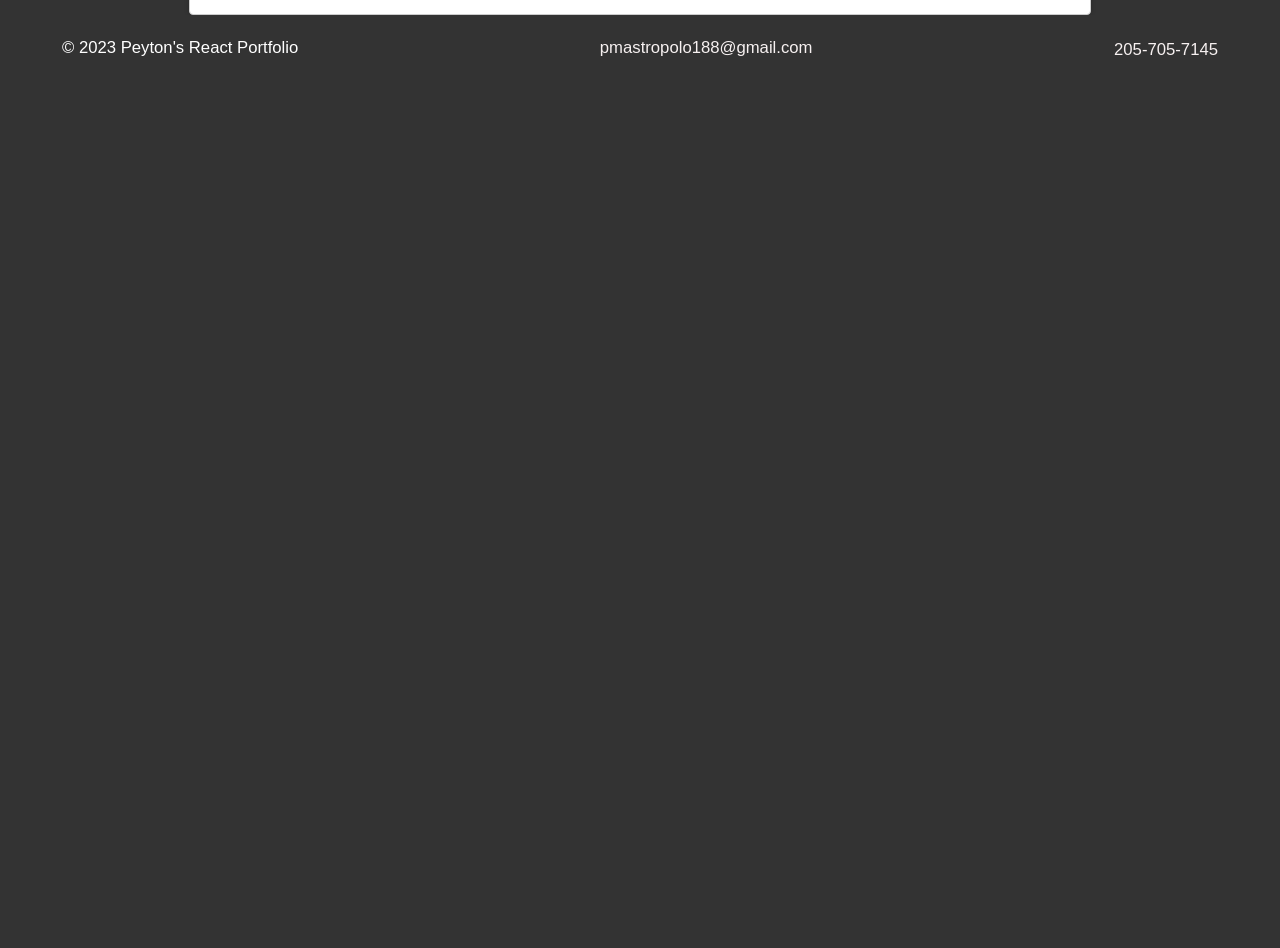
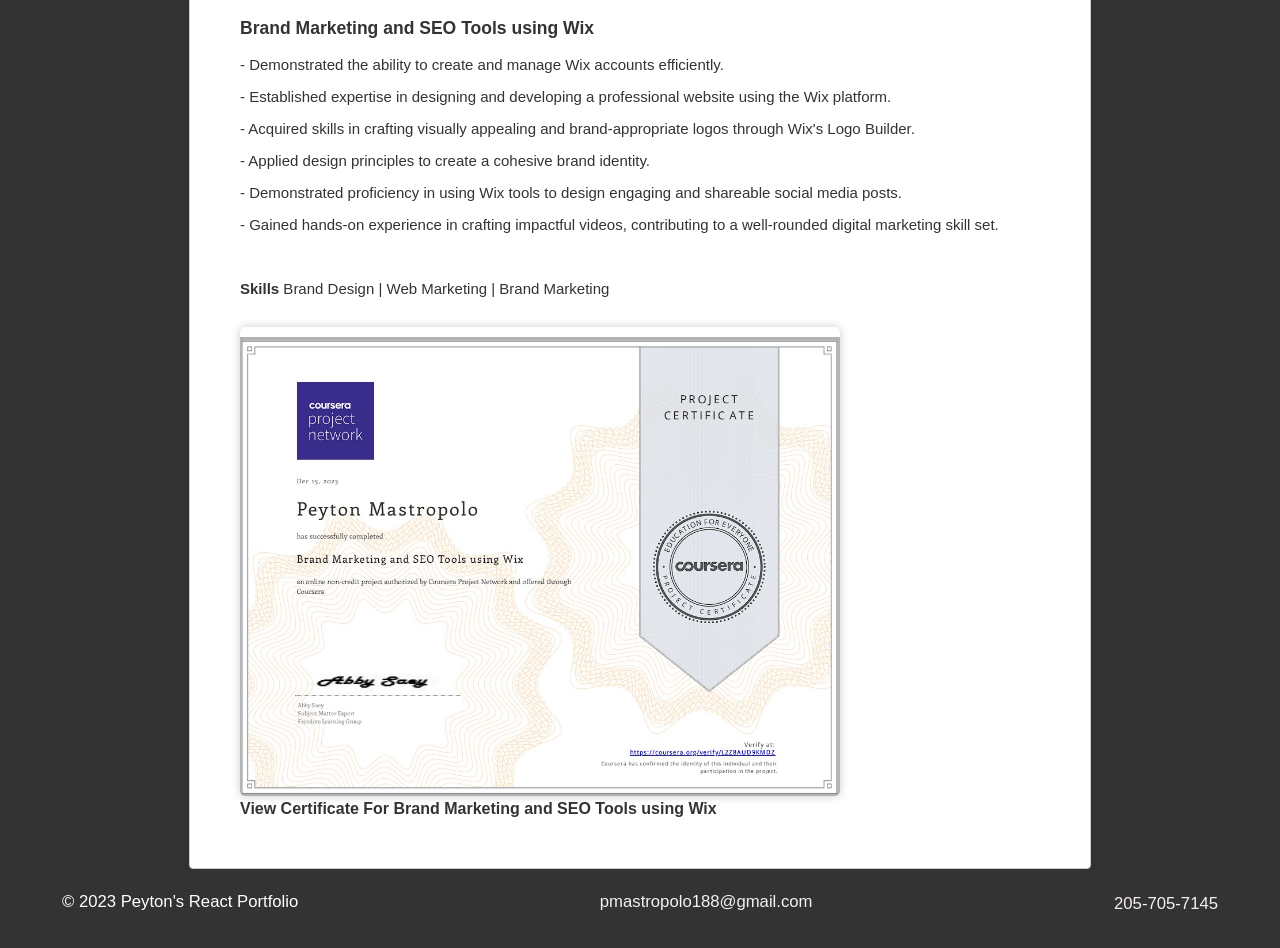
Before and after one commit to pmastropolo/myy-resumee, a React (Vite) app: page /certificate in a window 1280 px wide. Shown: the part 2660-3608 px from the top of the page. Before the commit the page ends 2772 px from the top, so only its background shows below. Built offline with nearby package versions, Linux system fonts and the light colour scheme.

Commit message:
wixseocert

```diff
--- a/src/components/Certificate/Certificate.jsx
+++ b/src/components/Certificate/Certificate.jsx
@@ -1,14 +1,16 @@
-import React, { useState } from 'react';                          // Import React and useState
-import './Certificate.css';                                       // Import the certificate CSS file
-import certificateImage from '/images/certificate.jpg';           // Import google seo certificate image
-import youtubeCertificateImage from '/images/youtubecertificate.jpg'; // Import youtube seo certificate image
-import digitalmarketingImage from '/images/digitalmarketingimage.jpg';
+import React, { useState } from 'react';                                  // Import React and useState
+import './Certificate.css';                                               // Import the certificate CSS file
+import certificateImage from '/images/certificate.jpg';                   // Import google seo certificate image
+import youtubeCertificateImage from '/images/youtubecertificate.jpg';     // Import youtube seo certificate image
+import digitalmarketingImage from '/images/digitalmarketingimage.jpg';    // Import digital marketing certificate image
+import wixseo from '/images/wixseofundamentalcert.jpg';                   // Import wix seo certificate image
 
 function Certificate() {
   // DEFINE CERTIFICATE LINK
   const certificateLink = "https://www.coursera.org/account/accomplishments/verify/LAUP7GWA35JH?utm_source=ios&utm_medium=certificate&utm_content=cert_image&utm_campaign=sharing_cta&utm_product=courseimport";
   const youtubeCertificateLink = "https://alison.com/certification/check/2y10LzMI5IaKz4jRmqidA2wnem1rUVKwDkR9sUFXe5MInFJRwDhhBfQ";
   const digitalMarketing = "https://coursera.org/share/407398509971b622d71378073ac631fa";
+  const wixseoCertificate = "https://www.coursera.org/account/accomplishments/verify/L2Z8AUD9KMDZ?utm_source=link&utm_medium=certificate&utm_content=cert_image&utm_campaign=sharing_cta&utm_product=project";
 
   // CREATE STATE VARIABLE FOR CERTIFICATE LINK
   const [certificate, setCertificate] = useState(certificateLink);
@@ -106,6 +108,37 @@
   </a>
 </div>
 
+<br></br>
+<br></br>
+{/* Brand Marketing and SEO Tools using Wix CERTIFICATE */}
+<div className="certificate-details">
+<h3><b>Brand Marketing and SEO Tools using Wix</b></h3>
+<p>- Demonstrated the ability to create and manage Wix accounts efficiently.</p>
+<p>- Established expertise in designing and developing a professional website using the Wix platform.</p>
+<p>- Acquired skills in crafting visually appealing and brand-appropriate logos through Wix's Logo Builder.</p>
+<p>- Applied design principles to create a cohesive brand identity.
+<p>- Demonstrated proficiency in using Wix tools to design engaging and shareable social media posts.</p>
+<p>- Gained hands-on experience in crafting impactful videos, contributing to a well-rounded digital marketing skill set.</p>
+</p>
+<br></br>
+<p><b>Skills</b> Brand Design | Web Marketing | Brand Marketing </p>
+</div>
+
+  {/* Brand Marketing and SEO Tools using Wix CERTIFICATE IMAGE */}
+<img className="certificate-image" src={wixseo} alt="Wix SEO and brand marketing certificate" />
+
+{/* VIEW CERTIFICATE LINK FOR Brand Marketing and SEO Tools using Wix */}
+<div className="certificate-link">
+  <a
+    href={wixseoCertificate}
+    target="_blank"
+    rel="noopener noreferrer"
+    className="custom-link"
+  >
+    <b>View Certificate For Brand Marketing and SEO Tools using Wix</b>
+  </a>
+</div>
+
 
 
 
```
Also changed, not shown: public/images/wixseofundamentalcert.jpg (added).
